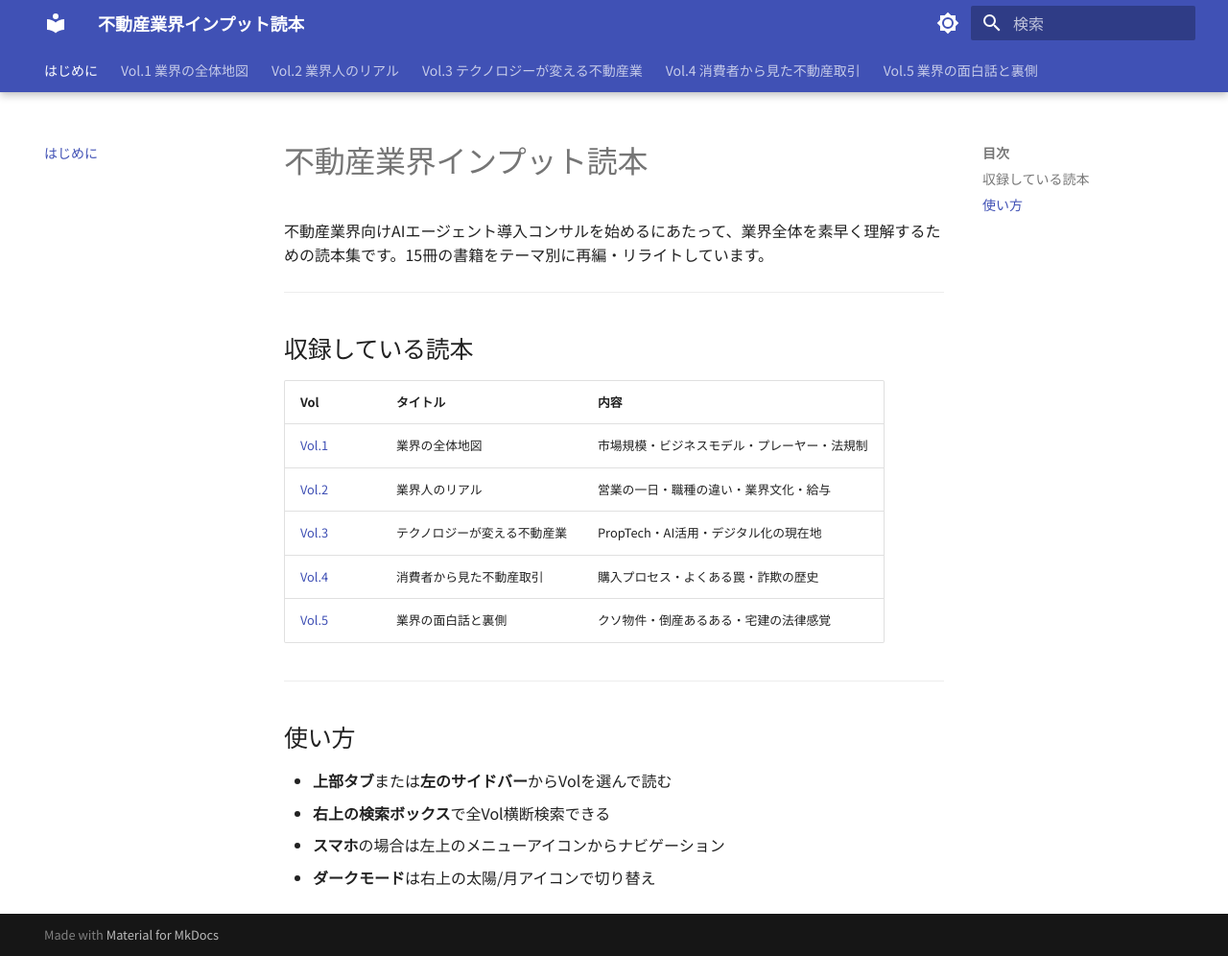
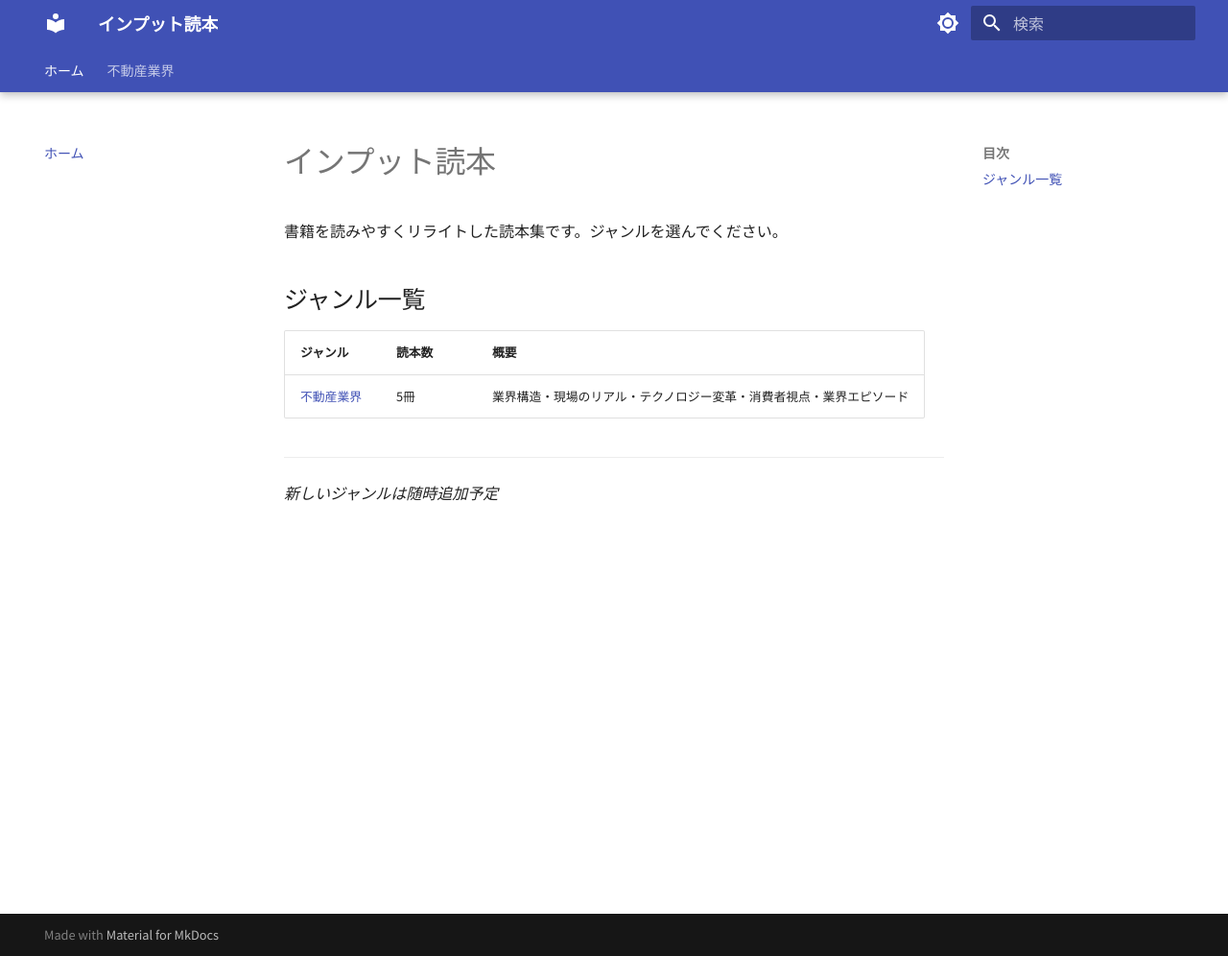
Before and after one commit to CodeNinja1992/fudosan-yomihon, an MkDocs documentation site: the page built from docs/index.md, in a window 1280 px wide and 996 px high. Shown: the whole window at 96% size. Built offline with MkDocs 1.6.1 and Material for MkDocs 9.7.7, drawn with Linux system fonts in a browser that asks for light colours.

Commit message:
マルチジャンル対応: ディレクトリ構造をfudosan/に整理

```diff
--- /dev/null
+++ b/docs/fudosan/index.md
@@ -0,0 +1,13 @@
+# 不動産業界インプット読本
+
+不動産業界向けAIエージェント導入コンサルを始めるにあたって、業界全体を素早く理解するための読本集。15冊の書籍を5テーマに再編・リライトしています。
+
+## 収録している読本
+
+| Vol | タイトル | 内容 | 形式 |
+|-----|---------|------|------|
+| [Vol.1](vol1.md) | 業界の全体地図 | 市場規模・ビジネスモデル・プレーヤー・法規制 | 対話形式 |
+| [Vol.2](vol2.md) | 業界人のリアル | 営業の一日・職種の違い・業界文化・給与 | 対話形式 |
+| [Vol.3](vol3.md) | テクノロジーが変える不動産業 | PropTech・AI活用・デジタル化の現在地 | エッセイ |
+| [Vol.4](vol4.md) | 消費者から見た不動産取引 | 購入プロセス・よくある罠・詐欺の歴史 | 対話形式 |
+| [Vol.5](vol5.md) | 業界の面白話と裏側 | クソ物件・倒産あるある・宅建の法律感覚 | エッセイ |
--- a/docs/index.md
+++ b/docs/index.md
@@ -1,24 +1,13 @@
-# 不動産業界インプット読本
+# インプット読本
 
-不動産業界向けAIエージェント導入コンサルを始めるにあたって、業界全体を素早く理解するための読本集です。15冊の書籍をテーマ別に再編・リライトしています。
+書籍を読みやすくリライトした読本集です。ジャンルを選んでください。
+
+## ジャンル一覧
+
+| ジャンル | 読本数 | 概要 |
+|---------|-------|------|
+| [不動産業界](fudosan/index.md) | 5冊 | 業界構造・現場のリアル・テクノロジー変革・消費者視点・業界エピソード |
 
 ---
 
-## 収録している読本
-
-| Vol | タイトル | 内容 |
-|-----|---------|------|
-| [Vol.1](vol1.md) | 業界の全体地図 | 市場規模・ビジネスモデル・プレーヤー・法規制 |
-| [Vol.2](vol2.md) | 業界人のリアル | 営業の一日・職種の違い・業界文化・給与 |
-| [Vol.3](vol3.md) | テクノロジーが変える不動産業 | PropTech・AI活用・デジタル化の現在地 |
-| [Vol.4](vol4.md) | 消費者から見た不動産取引 | 購入プロセス・よくある罠・詐欺の歴史 |
-| [Vol.5](vol5.md) | 業界の面白話と裏側 | クソ物件・倒産あるある・宅建の法律感覚 |
-
----
-
-## 使い方
-
-- **上部タブ**または**左のサイドバー**からVolを選んで読む
-- **右上の検索ボックス**で全Vol横断検索できる
-- **スマホ**の場合は左上のメニューアイコンからナビゲーション
-- **ダークモード**は右上の太陽/月アイコンで切り替え
+*新しいジャンルは随時追加予定*
--- a/mkdocs.yml
+++ b/mkdocs.yml
@@ -1,5 +1,5 @@
-site_name: 不動産業界インプット読本
-site_description: AIコンサル転職者のための不動産業界入門読本
+site_name: インプット読本
+site_description: 書籍をジャンル別にリライトした読本集
 
 theme:
   name: material
@@ -31,12 +31,18 @@ theme:
     code: Roboto Mono
 
 nav:
-  - はじめに: index.md
-  - Vol.1 業界の全体地図: vol1.md
-  - Vol.2 業界人のリアル: vol2.md
-  - Vol.3 テクノロジーが変える不動産業: vol3.md
-  - Vol.4 消費者から見た不動産取引: vol4.md
-  - Vol.5 業界の面白話と裏側: vol5.md
+  - ホーム: index.md
+  - 不動産業界:
+    - 読本一覧: fudosan/index.md
+    - Vol.1 業界の全体地図: fudosan/vol1.md
+    - Vol.2 業界人のリアル: fudosan/vol2.md
+    - Vol.3 テクノロジーが変える不動産業: fudosan/vol3.md
+    - Vol.4 消費者から見た不動産取引: fudosan/vol4.md
+    - Vol.5 業界の面白話と裏側: fudosan/vol5.md
+  # 新ジャンル追加時はここに追記する
+  # - プロダクトマネジメント:
+  #   - 読本一覧: pm/index.md
+  #   - Vol.1 ...: pm/vol1.md
 
 plugins:
   - search:
```
Also changed, not shown: docs/fudosan/vol1.md (renamed from docs/vol1.md), docs/fudosan/vol2.md (renamed from docs/vol2.md), docs/fudosan/vol3.md (renamed from docs/vol3.md), docs/fudosan/vol4.md (renamed from docs/vol4.md), docs/fudosan/vol5.md (renamed from docs/vol5.md).
